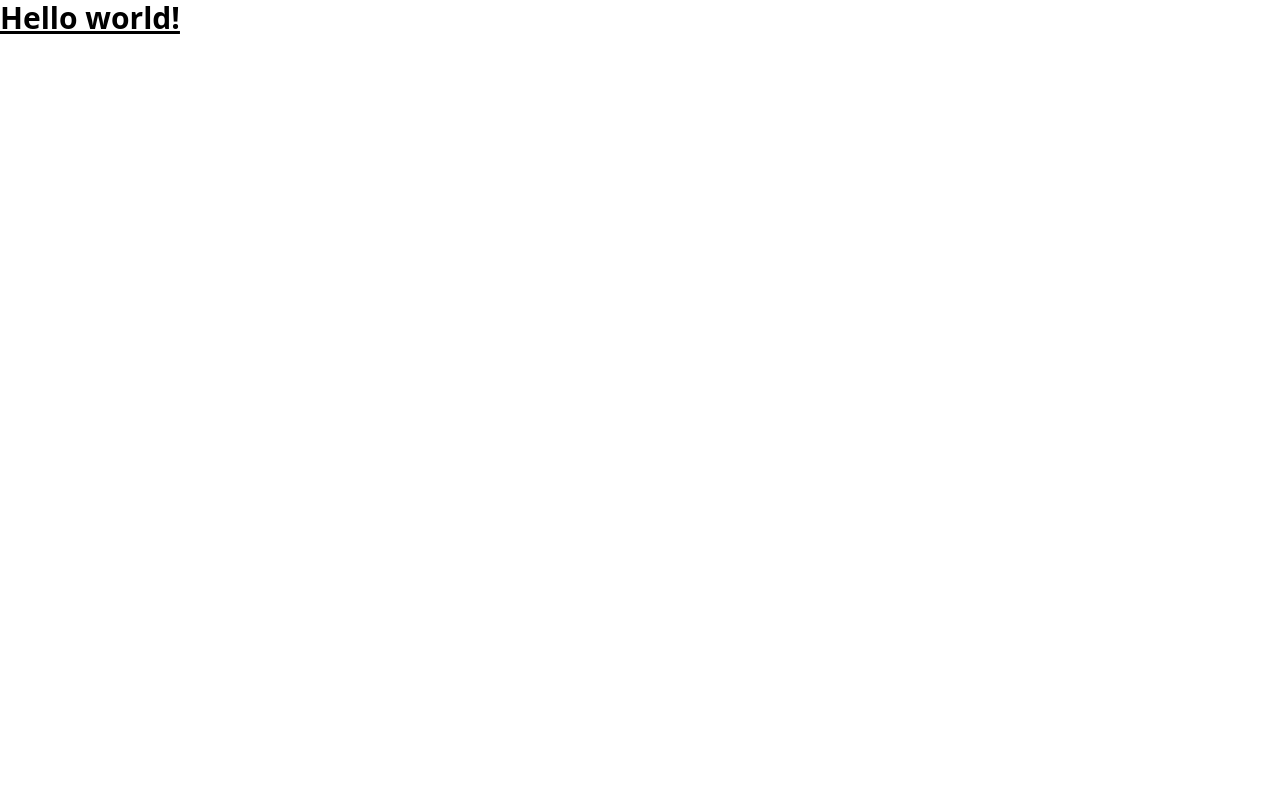
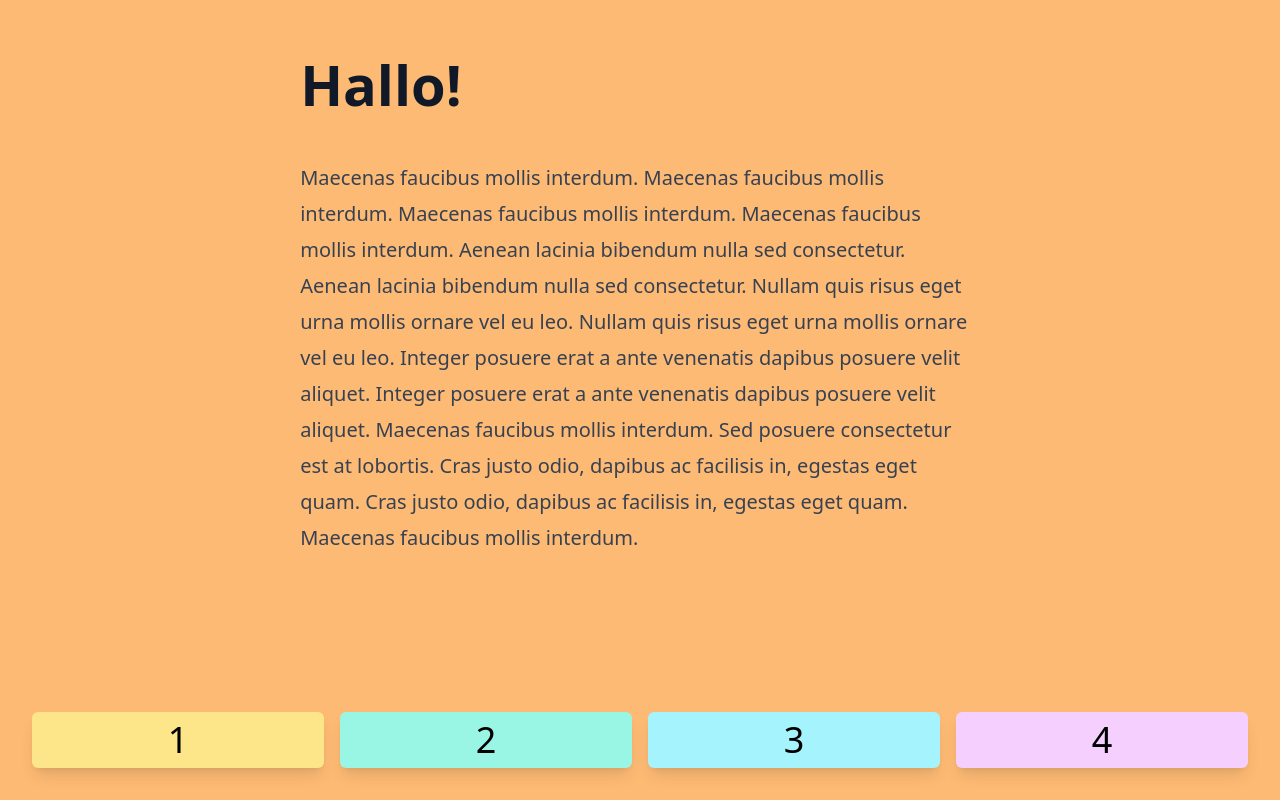
Before and after one commit to jsvanderlaan/sixtysixty, an Angular app: page / in a window 1280 px wide. Built offline with nearby package versions, Linux system fonts and the light colour scheme.

Commit message:
implemented snap scroll and some ugly links

```diff
--- a/package.json
+++ b/package.json
@@ -26,6 +26,7 @@
     "@angular-devkit/build-angular": "^14.0.6",
     "@angular/cli": "~14.0.6",
     "@angular/compiler-cli": "^14.0.0",
+    "@tailwindcss/typography": "^0.5.4",
     "@types/jasmine": "~4.0.0",
     "jasmine-core": "~4.1.0",
     "karma": "~6.3.0",
--- a/src/app/app.component.html
+++ b/src/app/app.component.html
@@ -1 +1,107 @@
-<h1 class="text-3xl font-bold underline">Hello world!</h1>
+<div class="snap-y snap-mandatory h-screen overflow-scroll overflow-x-hidden">
+    <div id="intro" class="snap-start bg-orange-300 w-screen h-screen flex flex-col items-center justify-center">
+        <article class="grow p-8 mt-6 prose lg:prose-xl">
+            <h1>Hallo!</h1>
+            <p>
+                Maecenas faucibus mollis interdum. Maecenas faucibus mollis interdum. Maecenas faucibus mollis interdum. Maecenas
+                faucibus mollis interdum. Aenean lacinia bibendum nulla sed consectetur. Aenean lacinia bibendum nulla sed
+                consectetur. Nullam quis risus eget urna mollis ornare vel eu leo. Nullam quis risus eget urna mollis ornare vel
+                eu leo. Integer posuere erat a ante venenatis dapibus posuere velit aliquet. Integer posuere erat a ante venenatis
+                dapibus posuere velit aliquet. Maecenas faucibus mollis interdum. Sed posuere consectetur est at lobortis. Cras
+                justo odio, dapibus ac facilisis in, egestas eget quam. Cras justo odio, dapibus ac facilisis in, egestas eget
+                quam. Maecenas faucibus mollis interdum.
+            </p>
+        </article>
+        <div class="flex flex-row space-x-4 p-8 w-full text-4xl">
+            <!-- <a href="#intro" class="bg-orange-300 shadow-lg rounded-md w-full grow flex justify-center py-2">#</a> -->
+            <a href="#1" class="bg-amber-200 shadow-lg rounded-md w-full grow flex justify-center py-2">1</a>
+            <a href="#2" class="bg-teal-200 shadow-lg rounded-md w-full grow flex justify-center py-2">2</a>
+            <a href="#3" class="bg-cyan-200 shadow-lg rounded-md w-full grow flex justify-center py-2">3</a>
+            <a href="#4" class="bg-fuchsia-200 shadow-lg rounded-md w-full grow flex justify-center py-2">4</a>
+        </div>
+    </div>
+    <div id="1" class="snap-start bg-amber-200 w-screen h-screen flex flex-col items-center justify-center text-8xl">
+        <article class="grow p-8 mt-6 prose lg:prose-xl">
+            <h1>1</h1>
+            <p>
+                Maecenas faucibus mollis interdum. Maecenas faucibus mollis interdum. Maecenas faucibus mollis interdum. Maecenas
+                faucibus mollis interdum. Aenean lacinia bibendum nulla sed consectetur. Aenean lacinia bibendum nulla sed
+                consectetur. Nullam quis risus eget urna mollis ornare vel eu leo. Nullam quis risus eget urna mollis ornare vel
+                eu leo. Integer posuere erat a ante venenatis dapibus posuere velit aliquet. Integer posuere erat a ante venenatis
+                dapibus posuere velit aliquet. Maecenas faucibus mollis interdum. Sed posuere consectetur est at lobortis. Cras
+                justo odio, dapibus ac facilisis in, egestas eget quam. Cras justo odio, dapibus ac facilisis in, egestas eget
+                quam. Maecenas faucibus mollis interdum.
+            </p>
+        </article>
+        <div class="flex flex-row space-x-4 p-8 w-full text-4xl">
+            <a href="#intro" class="bg-orange-300 shadow-lg rounded-md w-full grow flex justify-center py-2">#</a>
+            <!-- <a href="#1" class="bg-amber-200 shadow-lg rounded-md w-full grow flex justify-center py-2">1</a> -->
+            <a href="#2" class="bg-teal-200 shadow-lg rounded-md w-full grow flex justify-center py-2">2</a>
+            <a href="#3" class="bg-cyan-200 shadow-lg rounded-md w-full grow flex justify-center py-2">3</a>
+            <a href="#4" class="bg-fuchsia-200 shadow-lg rounded-md w-full grow flex justify-center py-2">4</a>
+        </div>
+    </div>
+    <div id="2" class="snap-start bg-teal-200 w-screen h-screen flex flex-col items-center justify-center text-8xl">
+        <article class="grow p-8 mt-6 prose lg:prose-xl">
+            <h1>2</h1>
+            <p>
+                Maecenas faucibus mollis interdum. Maecenas faucibus mollis interdum. Maecenas faucibus mollis interdum. Maecenas
+                faucibus mollis interdum. Aenean lacinia bibendum nulla sed consectetur. Aenean lacinia bibendum nulla sed
+                consectetur. Nullam quis risus eget urna mollis ornare vel eu leo. Nullam quis risus eget urna mollis ornare vel
+                eu leo. Integer posuere erat a ante venenatis dapibus posuere velit aliquet. Integer posuere erat a ante venenatis
+                dapibus posuere velit aliquet. Maecenas faucibus mollis interdum. Sed posuere consectetur est at lobortis. Cras
+                justo odio, dapibus ac facilisis in, egestas eget quam. Cras justo odio, dapibus ac facilisis in, egestas eget
+                quam. Maecenas faucibus mollis interdum.
+            </p>
+        </article>
+        <div class="flex flex-row space-x-4 p-8 w-full text-4xl">
+            <a href="#intro" class="bg-orange-300 shadow-lg rounded-md w-full grow flex justify-center py-2">#</a>
+            <a href="#1" class="bg-amber-200 shadow-lg rounded-md w-full grow flex justify-center py-2">1</a>
+            <!-- <a href="#2" class="bg-teal-200 shadow-lg rounded-md w-full grow flex justify-center py-2">2</a> -->
+            <a href="#3" class="bg-cyan-200 shadow-lg rounded-md w-full grow flex justify-center py-2">3</a>
+            <a href="#4" class="bg-fuchsia-200 shadow-lg rounded-md w-full grow flex justify-center py-2">4</a>
+        </div>
+    </div>
+    <div id="3" class="snap-start bg-cyan-200 w-screen h-screen flex flex-col items-center justify-center text-8xl">
+        <article class="grow p-8 mt-6 prose lg:prose-xl">
+            <h1>3</h1>
+            <p>
+                Maecenas faucibus mollis interdum. Maecenas faucibus mollis interdum. Maecenas faucibus mollis interdum. Maecenas
+                faucibus mollis interdum. Aenean lacinia bibendum nulla sed consectetur. Aenean lacinia bibendum nulla sed
+                consectetur. Nullam quis risus eget urna mollis ornare vel eu leo. Nullam quis risus eget urna mollis ornare vel
+                eu leo. Integer posuere erat a ante venenatis dapibus posuere velit aliquet. Integer posuere erat a ante venenatis
+                dapibus posuere velit aliquet. Maecenas faucibus mollis interdum. Sed posuere consectetur est at lobortis. Cras
+                justo odio, dapibus ac facilisis in, egestas eget quam. Cras justo odio, dapibus ac facilisis in, egestas eget
+                quam. Maecenas faucibus mollis interdum.
+            </p>
+        </article>
+        <div class="flex flex-row space-x-4 p-8 w-full text-4xl">
+            <a href="#intro" class="bg-orange-300 shadow-lg rounded-md w-full grow flex justify-center py-2">#</a>
+            <a href="#1" class="bg-amber-200 shadow-lg rounded-md w-full grow flex justify-center py-2">1</a>
+            <a href="#2" class="bg-teal-200 shadow-lg rounded-md w-full grow flex justify-center py-2">2</a>
+            <!-- <a href="#3" class="bg-cyan-200 shadow-lg rounded-md w-full grow flex justify-center py-2">3</a> -->
+            <a href="#4" class="bg-fuchsia-200 shadow-lg rounded-md w-full grow flex justify-center py-2">4</a>
+        </div>
+    </div>
+    <div id="4" class="snap-start bg-fuchsia-200 w-screen h-screen flex flex-col items-center justify-center text-8xl">
+        <article class="grow p-8 mt-6 prose lg:prose-xl">
+            <h1>4</h1>
+            <p>
+                Maecenas faucibus mollis interdum. Maecenas faucibus mollis interdum. Maecenas faucibus mollis interdum. Maecenas
+                faucibus mollis interdum. Aenean lacinia bibendum nulla sed consectetur. Aenean lacinia bibendum nulla sed
+                consectetur. Nullam quis risus eget urna mollis ornare vel eu leo. Nullam quis risus eget urna mollis ornare vel
+                eu leo. Integer posuere erat a ante venenatis dapibus posuere velit aliquet. Integer posuere erat a ante venenatis
+                dapibus posuere velit aliquet. Maecenas faucibus mollis interdum. Sed posuere consectetur est at lobortis. Cras
+                justo odio, dapibus ac facilisis in, egestas eget quam. Cras justo odio, dapibus ac facilisis in, egestas eget
+                quam. Maecenas faucibus mollis interdum.
+            </p>
+        </article>
+        <div class="flex flex-row space-x-4 p-8 w-full text-4xl">
+            <a href="#intro" class="bg-orange-300 shadow-lg rounded-md w-full grow flex justify-center py-2">#</a>
+            <a href="#1" class="bg-amber-200 shadow-lg rounded-md w-full grow flex justify-center py-2">1</a>
+            <a href="#2" class="bg-teal-200 shadow-lg rounded-md w-full grow flex justify-center py-2">2</a>
+            <a href="#3" class="bg-cyan-200 shadow-lg rounded-md w-full grow flex justify-center py-2">3</a>
+            <!-- <a href="#4" class="bg-fuchsia-200 shadow-lg rounded-md w-full grow flex justify-center py-2">4</a> -->
+        </div>
+    </div>
+</div>
--- a/tailwind.config.js
+++ b/tailwind.config.js
@@ -1,8 +1,8 @@
 /** @type {import('tailwindcss').Config} */
 module.exports = {
-  content: ["./src/**/*.{html,ts}"],
-  theme: {
-    extend: {},
-  },
-  plugins: [],
+    content: ['./src/**/*.{html,ts}'],
+    theme: {
+        extend: {},
+    },
+    plugins: [require('@tailwindcss/typography')],
 };
```
Also changed, not shown: 1 other file (tests, documents, lock files or other folders).
